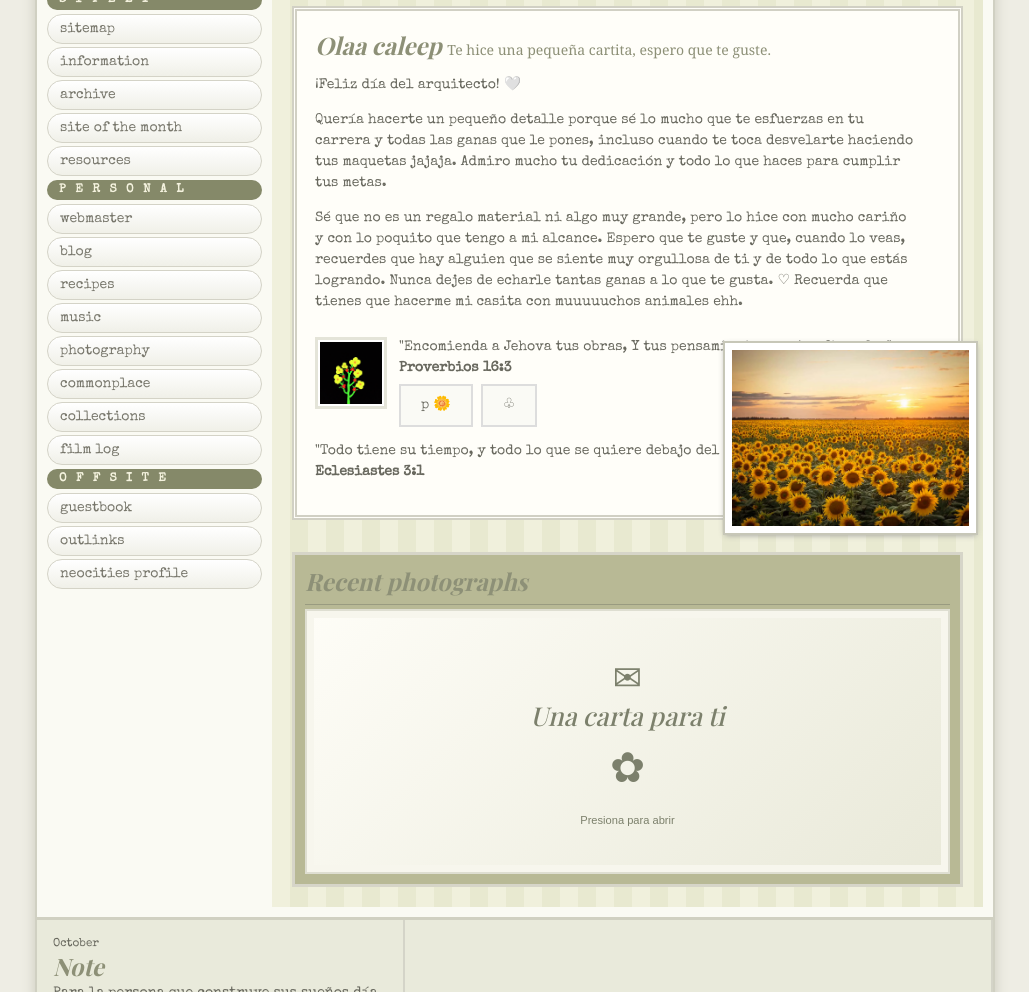
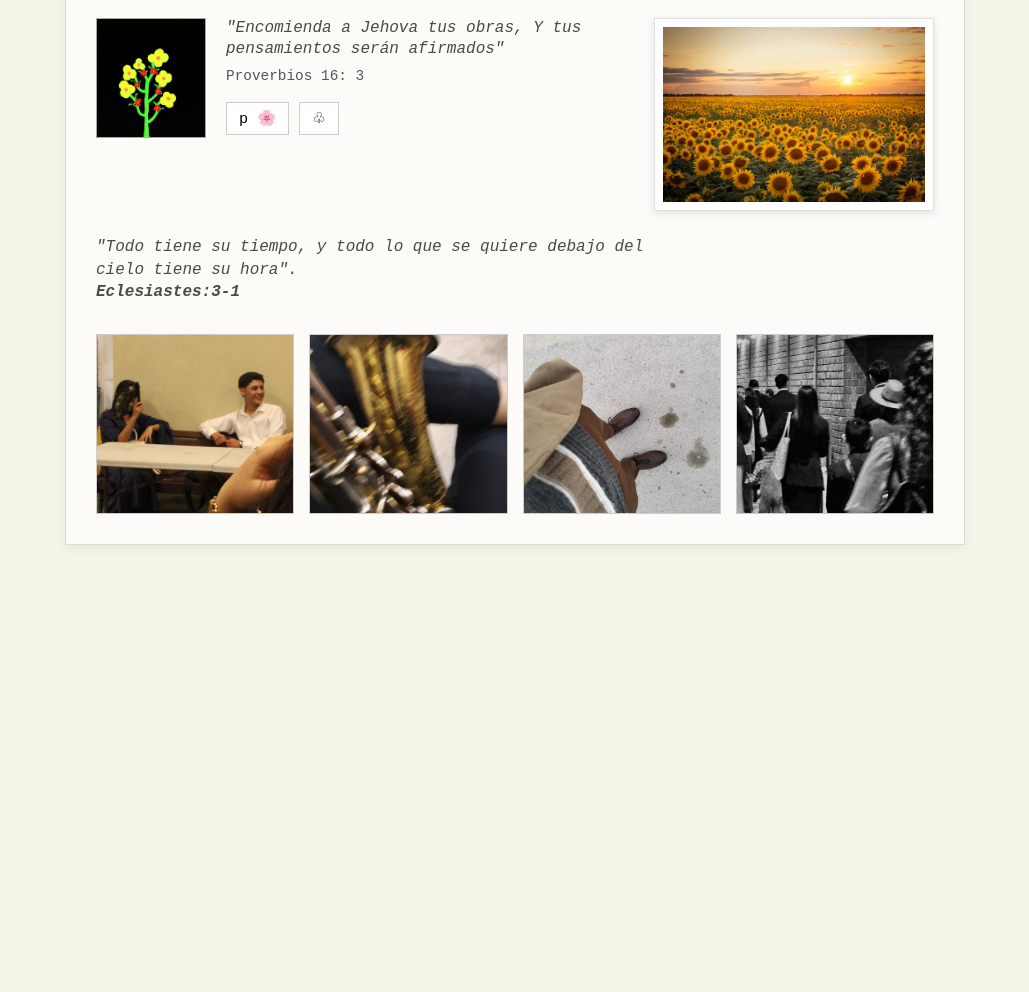
Before and after one commit to lucyy16/Arquitecto, a plain HTML site: page index.html in a window 1280 px wide. Shown: the part 134-1126 px from the top of the page, without its empty margins (125-1154 px from the left). After the commit the page ends 800 px from the top, so only its background shows below. Drawn offline with nearby package versions, Linux system fonts and the light colour scheme; a web font is replaced by a local one.

Commit message:
Update index.html

```diff
--- a/index.html
+++ b/index.html
@@ -2,538 +2,174 @@
 <html lang="es">
 <head>
     <meta charset="UTF-8">
-<meta name="viewport" content="width=device-width, initial-scale=1">
-<title>Feliz día del arquitecto</title>
-
+    <meta name="viewport" content="width=device-width, initial-scale=1.0">
+    <title>Perfil de Arquitecto</title>
     <style>
-@import url('https://fonts.googleapis.com/css2?family=Special+Elite&family=Allura&family=Playfair+Display:ital,wght@0,500;0,700;1,600&display=swap');
-
-* { box-sizing: border-box; }
+        * {
+            box-sizing: border-box;
+            margin: 0;
+            padding: 0;
+        }
 
         body {
-  margin: 0;
-  background: #eeede4;
-  color: #68685e;
-  font-family: 'Special Elite', Georgia, serif;
-  font-size: 14px;
+            font-family: 'Courier New', Courier, monospace;
+            background-color: #f4f4e8;
+            padding: 20px;
+            display: flex;
+            justify-content: center;
+            align-items: center;
+            min-height: 100vh;
         }
 
-.page {
-  width: min(960px, 96%);
-  margin: 18px auto;
-  background: #fafaf3;
-  border: 2px solid #d0d0c2;
-  box-shadow: 0 0 12px #c9c9bb;
+        .container {
+            width: 100%;
+            max-width: 900px;
+            background-color: #fcfbf7;
+            border: 1px solid #dcdcd0;
+            padding: 30px;
+            position: relative;
+            box-shadow: 0 4px 10px rgba(0,0,0,0.05);
         }
 
-header {
-  height: 100px;
-  padding: 0 18px;
+        .top-section {
             display: flex;
-  align-items: center;
-  background: #fafaf3;
+            justify-content: space-between;
+            align-items: flex-start;
+            gap: 20px;
+            margin-bottom: 25px;
         }
 
-header h1 {
-  font: clamp(42px, 7vw, 76px) 'Allura', cursive;
-  color: #77786c;
-  margin: 0;
-  font-weight: 400;
+        .profile-area {
+            display: flex;
+            gap: 20px;
+            align-items: flex-start;
+            flex: 1;
         }
 
-.layout {
-  display: grid;
-  grid-template-columns: 215px 1fr;
-  gap: 10px;
-  padding: 0 10px;
+        .profile-pic {
+            width: 110px;
+            height: 120px;
+            object-fit: cover;
+            border: 1px solid #a8a898;
+            background-color: #c0c0b0;
+            flex-shrink: 0;
         }
 
-nav h3 {
-  background: #858969;
-  color: #f5f3df;
-  border-radius: 20px;
-  padding: 4px 12px;
-  margin: 4px 0;
-  font-size: 12px;
-  letter-spacing: 3px;
+        .header-text {
+            display: flex;
+            flex-direction: column;
+            gap: 8px;
         }
 
-nav a {
-  display: block;
-  border: 1px solid #d4d3c7;
-  border-radius: 18px;
-  background: linear-gradient(#fff, #f0f0e8);
-  padding: 7px 12px;
-  margin: 3px 0;
-  color: #77766b;
-  text-decoration: none;
+        .quote {
+            font-style: italic;
+            font-size: 1em;
+            color: #4a4a40;
+            line-height: 1.3;
         }
 
-.main {
-  background: repeating-linear-gradient(
-    90deg,
-    #f0f0dc 0 18px,
-    #e8e9d0 18px 36px
-  );
-  padding: 20px;
+        .author {
+            font-size: 0.9em;
+            color: #555;
         }
 
-.olaa {
-  background: #fffef9;
-  border: 5px double #d1d0c4;
-  padding: 18px;
-  min-height: 390px;
-  line-height: 1.5;
-  position: relative;
-}
-
-h2 {
-  font: italic 600 24px 'Playfair Display', serif;
-  color: #8d9077;
-  margin: 0 0 4px;
-}
-
-.intro { max-width: 600px; }
-
-.profile {
-  width: 72px;
-  height: 72px;
-  object-fit: cover;
-  float: left;
-  margin: 10px 12px 5px 0;
-  border: 3px solid #e4e4d8;
-  padding: 2px;
-  background: #fff;
-}
-
-.landscape {
-  position: absolute;
-  right: -18px;
-  bottom: -18px;
-  width: 38%;
-  height: 190px;
-  object-fit: cover;
-  border: 7px solid white;
-  outline: 2px solid #c7c7b8;
-  box-shadow: 0 2px 6px #999;
-}
-
-.linkheading {
-  font: italic 600 23px 'Playfair Display', serif;
-  color: #989b81;
-  margin-top: 18px;
-}
-
-.linkicons {
-  display: flex;
-  gap: 8px;
-  margin: 5px 0;
-}
-
-.linkicons span {
-  border: 2px solid #ddd;
-  background: #fafaf5;
-  padding: 9px 20px;
-}
-
-.photos {
-  margin-top: 32px;
-  background: #b8b995;
-  border: 3px solid #d6d5c8;
-  padding: 10px;
-}
-
-.photos h2 {
-  border-bottom: 1px solid #999b80;
-  padding-bottom: 7px;
-}
-
-.letter {
-  width: 100%;
-  min-height: 265px;
-  border: 2px solid #deded1;
-  background: linear-gradient(135deg, #fefdf7, #e9e9d9);
-  box-shadow: inset 0 0 0 7px #f7f6ed;
-  cursor: pointer;
-  color: #7c806c;
-  display: flex;
-  flex-direction: column;
-  align-items: center;
-  justify-content: center;
-  text-align: center;
-  padding: 20px;
-  transition: .2s;
-}
-
-.letter:hover {
-  transform: translateY(-3px);
-  box-shadow: 0 6px 14px #8d8f75;
-}
-
-.letter .seal {
-  font-size: 42px;
-  margin: 10px;
-}
-
-.letter strong {
-  font: italic 26px 'Playfair Display', serif;
-}
-
-.letter small { margin-top: 12px; }
-
-.lower {
-  display: grid;
-  grid-template-columns: 1fr 1.6fr;
-  margin-top: 10px;
-  background: #e9eadb;
-  border-top: 3px solid #d0d0c1;
-  min-height: 240px;
-}
-
-.lower > section {
-  padding: 16px;
-  border-right: 2px solid #d4d4c8;
-}
-
-.playlist {
+        .icons {
             display: flex;
             gap: 10px;
-  align-items: center;
-}
-
-.playlist a {
-  color: #77766b;
-  text-decoration: underline;
-}
-
-.playlist a:hover {
-  color: #858969;
-}
-
-.record { font-size: 72px; }
-
-footer {
-  text-align: center;
-  padding: 22px;
-  color: #99998f;
-  border-top: 2px solid #ddd;
-}
-
-.calendar {
-  background: #fffef8;
-  border: 2px solid #d3d2c6;
-  padding: 10px;
             margin-top: 10px;
         }
 
-.calendar h3 {
-  text-align: center;
-  font-size: 17px;
-  margin: 4px;
+        .icon-box {
+            border: 1px solid #ccc;
+            padding: 6px 12px;
+            background: #fff;
+            font-size: 0.95em;
+            display: inline-block;
         }
 
-.days {
-  display: grid;
-  grid-template-columns: repeat(7, 1fr);
-  gap: 4px;
-  text-align: center;
+        .landscape-card {
+            width: 280px;
+            background: #fff;
+            padding: 8px;
+            border: 1px solid #e0e0e0;
+            box-shadow: 0 2px 8px rgba(0,0,0,0.1);
+            flex-shrink: 0;
         }
 
-.days span {
-  padding: 6px 0;
-  background: #f0f0e9;
-  border: 1px solid #e3e2d8;
+        .landscape-pic {
+            width: 100%;
+            height: auto;
+            display: block;
         }
 
-.days .empty {
-  background: transparent;
-  border: 0;
-}
-
-.days .today {
-  background: #9b9e7e;
-  color: white;
-}
-
-.modal {
-  display: none;
-  position: fixed;
-  inset: 0;
-  background: #171811d9;
-  z-index: 5;
-  align-items: center;
-  justify-content: center;
-  padding: 20px;
-}
-
-.modal.open { display: flex; }
-
-.modalbox {
-  max-width: 850px;
-  width: 100%;
-  max-height: 90vh;
-  overflow-y: auto;
-  background: #f7f7ed;
-  padding: 18px;
-  border: 6px double #b8b99d;
-  position: relative;
-}
-
-.close {
-  position: absolute;
-  right: 10px;
-  top: 8px;
-  border: 0;
-  background: #858969;
-  color: white;
-  padding: 7px 12px;
-  cursor: pointer;
+        .secondary-quote {
+            margin: 25px 0 30px 0;
+            font-style: italic;
+            color: #4a4a40;
+            line-height: 1.4;
+            max-width: 600px;
         }
 
         .gallery {
             display: grid;
-  grid-template-columns: 1fr 1fr;
-  gap: 12px;
-  margin-top: 12px;
+            grid-template-columns: repeat(auto-fit, minmax(180px, 1fr));
+            gap: 15px;
+            margin-top: 20px;
         }
 
         .gallery img {
             width: 100%;
-  height: 230px;
+            height: 180px;
             object-fit: cover;
-  border: 6px solid white;
-  outline: 1px solid #bbb;
-}
-
-@media(max-width:650px) {
-  .layout { grid-template-columns: 1fr; }
-
-  nav {
-    display: grid;
-    grid-template-columns: 1fr 1fr;
-    gap: 2px;
-  }
-
-  nav h3 { grid-column: span 2; }
-
-  .landscape {
-    position: static;
-    width: 100%;
-    height: 140px;
-    margin-top: 12px;
-  }
-
-  .lower { grid-template-columns: 1fr; }
-
-  .gallery img { height: 150px; }
+            border: 1px solid #ccc;
+            background-color: #eee;
         }
     </style>
 </head>
+<body>
 
-<body>
-<div class="page">
+    <div class="container">
 
-<header>
-  <h1>Feliz día del arquitecto&lt;3</h1>
-</header>
+        <!-- Sección Superior: Perfil + Paisaje -->
+        <div class="top-section">
 
-<div class="layout">
+            <div class="profile-area">
+                <!-- Foto de perfil -->
+                <img src="./perfil.jpeg" alt="Foto de perfil" class="profile-pic">
 
-<nav>
-  <h3>S I T E L Y</h3>
-  <a>sitemap</a>
-  <a>information</a>
-  <a>archive</a>
-  <a>site of the month</a>
-  <a>resources</a>
+                <div class="header-text">
+                    <p class="quote">"Encomienda a Jehova tus obras, Y tus pensamientos serán afirmados"</p>
+                    <p class="author">Proverbios 16: 3</p>
 
-  <h3>P E R S O N A L</h3>
-  <a>webmaster</a>
-  <a>blog</a>
-  <a>recipes</a>
-  <a>music</a>
-  <a>photography</a>
-  <a>commonplace</a>
-  <a>collections</a>
-  <a>film log</a>
+                    <div class="icons">
+                        <span class="icon-box">p 🌸</span>
+                        <span class="icon-box">♧</span>
+                    </div>
+                </div>
+            </div>
 
-  <h3>O F F S I T E</h3>
-  <a>guestbook</a>
-  <a>outlinks</a>
-  <a>neocities profile</a>
-</nav>
-
-<main class="main">
-
-<section class="olaa">
-
-<div class="intro">
-
-  <h2>
-    Olaa caleep
-    <small style="font:14px Georgia">
-      Te hice una pequeña cartita, espero que te guste.
-    </small>
-  </h2>
-
-  <p>¡Feliz día del arquitecto! 🤍</p>
-
-  <p>
-    Quería hacerte un pequeño detalle porque sé lo mucho que te esfuerzas en tu carrera y todas las ganas que le pones,
-    incluso cuando te toca desvelarte haciendo tus maquetas jajaja. Admiro mucho tu dedicación y todo lo que haces para cumplir tus metas.
-  </p>
-
-  <p>
-    Sé que no es un regalo material ni algo muy grande, pero lo hice con mucho cariño y con lo poquito que tengo a mi alcance.
-    Espero que te guste y que, cuando lo veas, recuerdes que hay alguien que se siente muy orgullosa de ti y de todo lo que estás logrando.
-    Nunca dejes de echarle tantas ganas a lo que te gusta. ♡
-    Recuerda que tienes que hacerme mi casita con muuuuuchos animales ehh.
-  </p>
-
-  <div>
-    <img class="profile"
-         src="./perfil.jpeg"
-         alt="Foto de perfil">
-
-    <p style="margin: 0; padding-top: 10px;">
-      "Encomienda a Jehova tus obras, Y tus pensamientos serán afirmados"<br>
-      <strong>Proverbios 16:3</strong>
-    </p>
+            <!-- Foto de paisaje -->
+            <div class="landscape-card">
+                <img src="./paisaje.webp" alt="Paisaje" class="landscape-pic">
             </div>
 
         </div>
 
-<div class="linkicons">
-  <span>p 🌼</span>
-  <span>♧</span>
+        <!-- Cita Secundaria -->
+        <div class="secondary-quote">
+            <p>"Todo tiene su tiempo, y todo lo que se quiere debajo del cielo tiene su hora".</p>
+            <p><strong>Eclesiastes:3-1</strong></p>
         </div>
 
-<p>
-  "Todo tiene su tiempo, y todo lo que se quiere debajo del cielo tiene su hora".<br>
-  <strong>Eclesiastes 3:1</strong>
-</p>
-
-<img class="landscape"
-     src="./paisaje.webp"
-     alt="Paisaje">
-
-</section>
-
-<section class="photos">
-  <h2>Recent photographs</h2>
-
-  <button class="letter" id="open">
-    <span style="font-size:35px">✉</span>
-    <strong>Una carta para ti</strong>
-    <span class="seal">✿</span>
-    <small>Presiona para abrir</small>
-  </button>
-</section>
-
-</main>
-</div>
-
-<div class="lower">
-
-<section>
-  <small>October</small>
-  <h2>Note</h2>
-  Para la persona que construye sus sueños día con día con tanto esfuerzo y talento. ¡Gracias por inspirar a todos a tu alrededor! ♡
-</section>
-
-<section class="playlist">
-  <div class="record">◉</div>
-  <div>
-    <h2>My playlist</h2>
-    <a href="https://open.spotify.com/intl-es/track/6RyiFEQtr746plHiPNv82u?si=a3569a87c32c45e1" target="_blank">Presiona para escuchar</a><br>
-  </div>
-</section>
-
-</div>
-
-<h2 style="text-align: center; margin-top: 20px;">Feliz Dia</h2>
-
-<div class="layout">
-  <div></div>
-
-  <div class="calendar">
-    <h3>OCTOBER 2026</h3>
-    <div class="days" id="days"></div>
-  </div>
-</div>
-
-<footer>
-  De Cesiahn no tenia muchas fotos<br>
-  Hecho con cariño ♡
-</footer>
-
-</div>
-
-<!-- VENTANA DE FOTOGRAFIAS -->
-<div class="modal" id="modal">
-  <div class="modalbox">
-    <button class="close" id="close">Cerrar ✕</button>
-
-    <h2>Recent photographs</h2>
-
+        <!-- Galería de 4 Imágenes -->
         <div class="gallery">
             <img src="./foto1.jpeg" alt="Fotografía 1">
             <img src="./foto2.jpeg" alt="Fotografía 2">
             <img src="./foto3.jpeg" alt="Fotografía 3">
             <img src="./foto4.jpeg" alt="Fotografía 4">
         </div>
+
     </div>
-</div>
-
-<script>
-const days = document.getElementById('days');
-
-['D','L','M','M','J','V','S'].forEach(d => {
-  let s = document.createElement('span');
-  s.textContent = d;
-  days.appendChild(s);
-});
-
-let offset = new Date(2026, 9, 1).getDay();
-let count = new Date(2026, 10, 0).getDate();
-
-for (let i = 0; i < offset; i++) {
-  let s = document.createElement('span');
-  s.className = 'empty';
-  days.appendChild(s);
-}
-
-for (let d = 1; d <= count; d++) {
-  let s = document.createElement('span');
-  s.textContent = d;
-
-  if (d === 1) s.className = 'today';
-
-  days.appendChild(s);
-}
-
-const modal = document.getElementById('modal');
-
-document.getElementById('open').onclick = () => {
-  modal.classList.add('open');
-};
-
-document.getElementById('close').onclick = () => {
-  modal.classList.remove('open');
-};
-
-modal.onclick = e => {
-  if (e.target === modal) {
-    modal.classList.remove('open');
-  }
-};
-
-document.addEventListener('keydown', e => {
-  if (e.key === 'Escape') {
-    modal.classList.remove('open');
-  }
-});
-</script>
 
 </body>
 </html>
```
Lines whose indentation alone changed are shown as unchanged.
